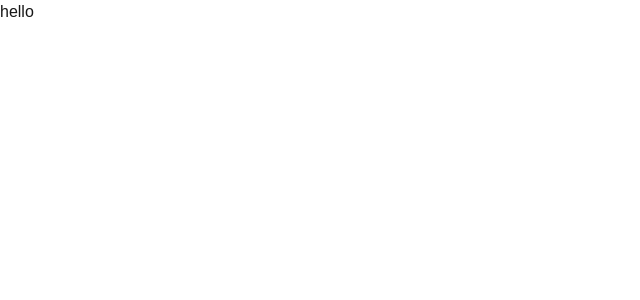
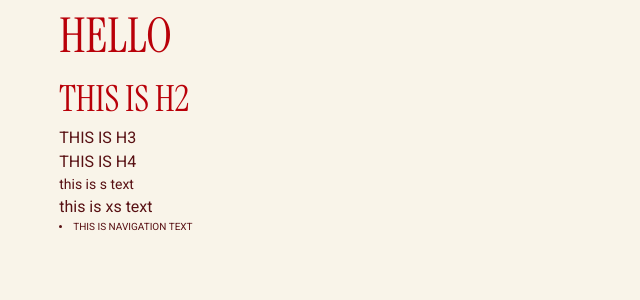
Before and after one commit to ragu0002/Terpsicore, a Next.js app: page / in a window 1280 px wide. Shown: the top 300 px of the page, without its empty margins (0-640 px from the left). Built offline with nearby package versions, Linux system fonts and the light colour scheme.

Commit message:
ragnhild-base-structure-and-font

```diff
--- /dev/null
+++ b/src/app/components/typography/Typography.jsx
@@ -0,0 +1,41 @@
+import "./typography.css";
+
+export const Hero = ({ text, color, font = "font-helvetica" }) => (
+  <h1 style={{ fontSize: "var(--step-5)" }} className={`uppercase ${color} ${font}`}>
+    {text}
+  </h1>
+);
+export const XlargeText = ({ text, color, font = "font-helvetica" }) => (
+  <h2 style={{ fontSize: "var(--step-4)" }} className={`uppercase  ${color} ${font}`}>
+    {text}
+  </h2>
+);
+export const LargeText = ({ text, color, font = "font-helvetica" }) => (
+  <h3 style={{ fontSize: "var(--step-3)" }} className={`uppercase ${color} ${font}`}>
+    {text}
+  </h3>
+);
+export const RegularText = ({ text, color, font = "font-helvetica" }) => (
+  <h4 style={{ fontSize: "var(--step-3)" }} className={`uppercase ${color} ${font}`}>
+    {text}
+  </h4>
+);
+export const Paragraph = ({ text, color, font = "font-helvetica" }) => (
+  <p style={{ fontSize: "var(--step-2)" }} className={`  ${color} ${font}`}>
+    {text}
+  </p>
+);
+export const SmallParagraph = ({ text, color, font = "font-helvetica" }) => (
+  <p style={{ fontSize: "var(--step--1)" }} className={` ${color} ${font}`}>
+    {text}
+  </p>
+);
+export const NavigationText = ({ text, color, font = "font-helvetica" }) => (
+  <li style={{ fontSize: "var(--step-1)" }} className={`uppercase ${color} ${font}`}>
+    {text}
+  </li>
+);
+
+const Typography = ({ children }) => <>{children}</>;
+
+export default Typography;
--- /dev/null
+++ b/src/app/components/typography/index.js
@@ -0,0 +1,2 @@
+export * from "./Typography";
+export { default } from "./Typography";
--- /dev/null
+++ b/src/app/components/typography/typography.css
@@ -0,0 +1,22 @@
+:root {
+  --font-sans: "Helvetica Neue", Arial, sans-serif;
+  --step--2: clamp(0.75rem, 0.7rem + 0.25vw, 0.9rem);
+  --step--1: clamp(0.85rem, 0.8rem + 0.3vw, 1rem);
+  --step-0: clamp(1rem, 0.95rem + 0.35vw, 1.15rem);
+  --step-1: clamp(0.625rem, 0.03vw + 0.535rem, 0.9375rem);
+  --step-2: clamp(0.875rem, 0.035vw + 0.81rem, 1.25rem);
+  --step-3: clamp(1rem, 0.045vw + 0.86rem, 1.5rem);
+  --step-4: clamp(2.25rem, 0.33vw + 1.2rem, 6rem);
+  --step-5: clamp(3rem, 0.45vw + 1.6rem, 8rem);
+}
+
+.font-helvetica {
+  font-family: var(--font-sans);
+}
+
+.font-serif {
+  font-family: var(--font-serif), serif;
+}
+.accent {
+  color: var(--accent);
+}
--- a/src/app/globals.css
+++ b/src/app/globals.css
@@ -1,20 +1,32 @@
 @import "tailwindcss";
 
 :root {
-  --background: #ffffff;
-  --foreground: #171717;
+  --background: #f9f4e9;
+  --foreground: #581013;
+  --accent: #b90009;
+  --gutter: 1.7rem;
+  --project-grid-cols: [full-start] var(--gutter) [content-start] minmax(0, 90vw) [content-end] var(--gutter) [full-end];
 }
 
 @theme inline {
   --color-background: var(--background);
   --color-foreground: var(--foreground);
-  --font-sans: var(--font-geist-sans);
-  --font-mono: var(--font-geist-mono);
+  --content-col: content;
+  --full-col: full;
+}
+@media (min-width: 600px) {
+  :root {
+    --gutter: clamp(1.7rem, 4vw + 0.5rem, 8rem);
+  }
 }
 
-
+@media (min-width: 1440px) {
+  :root {
+    --gutter: 9vw;
+  }
+}
 body {
   background: var(--background);
   color: var(--foreground);
-  font-family: Arial, Helvetica, sans-serif;
+  font-family: var(--font-serif), serif;
 }
--- a/src/app/layout.js
+++ b/src/app/layout.js
@@ -1,9 +1,25 @@
 import "./globals.css";
+import { Instrument_Serif, Roboto } from "next/font/google";
 
+const instrumentSerif = Instrument_Serif({
+  subsets: ["normal"],
+  weight: "400",
+  variable: "--font-serif",
+});
+const roboto = Roboto({
+  subsets: ["normal"],
+  weight: "400",
+  variable: "--font-sans",
+});
+
+export const metadata = {
+  title: "Terpsicore",
+  description: "Generated by create next app",
+};
 export default function RootLayout({ children }) {
   return (
     <html lang="en">
-      <body>{children}</body>
+      <body className={`grid grid-cols-(--project-grid-cols) ${roboto.variable} ${instrumentSerif.variable} `}>{children}</body>
     </html>
   );
 }
--- a/src/app/page.js
+++ b/src/app/page.js
@@ -1,9 +1,20 @@
 import Image from "next/image";
+import { Hero, LargeText, NavigationText, Paragraph, RegularText, SmallParagraph, XlargeText } from "./components/typography";
 
 export default function Home() {
   return (
-    <div>
-      <h1>hello</h1>
-    </div>
+    <>
+      <main className="grid col-(--full-col) grid-cols-subgrid">
+        <div className="col-(--content-col)">
+          <Hero text="hello" font="font-serif" color="accent" />
+          <XlargeText text="this is h2" font="font-serif" color="accent" />
+          <LargeText text="this is h3" />
+          <RegularText text="this is h4" />
+          <Paragraph text="this is s text" />
+          <SmallParagraph text="this is xs text" />
+          <NavigationText text="this is navigation text" />
+        </div>
+      </main>
+    </>
   );
 }
```
